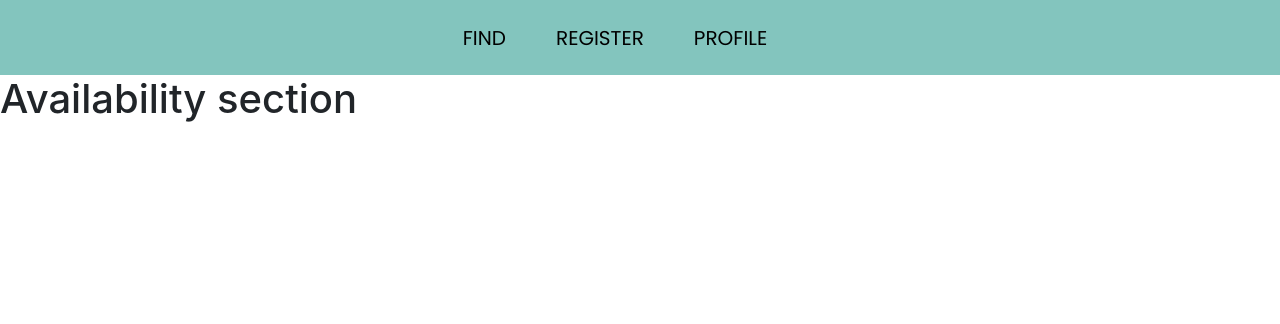
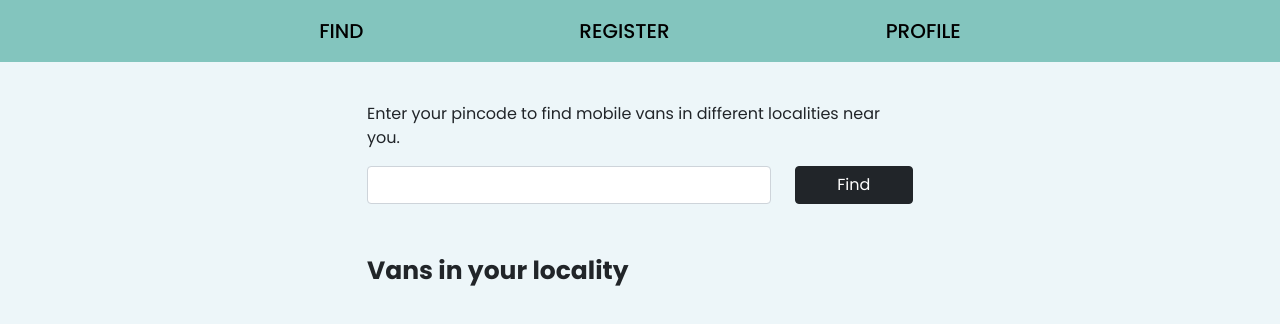
Before and after one commit to abhinavvsinhaa/VAC-19, a React (Create React App) app in the folder frontend/: page / in a window 1280 px wide. Shown: the top 324 px of the page. Built offline with nearby package versions, Linux system fonts and the light colour scheme.

Commit message:
modified navbar and developed UI of find section

```diff
--- a/frontend/public/index.html
+++ b/frontend/public/index.html
@@ -27,8 +27,12 @@
     <title>Vaccine for Every Indian</title>
     <!-- CSS only -->
     <link href="https://cdn.jsdelivr.net/npm/bootstrap@5.0.2/dist/css/bootstrap.min.css" rel="stylesheet" integrity="sha384-EVSTQN3/azprG1Anm3QDgpJLIm9Nao0Yz1ztcQTwFspd3yD65VohhpuuCOmLASjC" crossorigin="anonymous">
-    <!-- JavaScript Bundle with Popper -->
     <script src="https://cdn.jsdelivr.net/npm/bootstrap@5.0.2/dist/js/bootstrap.bundle.min.js" integrity="sha384-MrcW6ZMFYlzcLA8Nl+NtUVF0sA7MsXsP1UyJoMp4YLEuNSfAP+JcXn/tWtIaxVXM" crossorigin="anonymous"></script>
+    <style>
+      body {
+        background-color: #edf6f9;
+      }
+    </style>
   </head>
   <body>
     <noscript>You need to enable JavaScript to run this app.</noscript>
--- a/frontend/src/App.js
+++ b/frontend/src/App.js
@@ -4,12 +4,13 @@ import Available from './components/available';
 import Register from './components/register';
 import Profile from './components/profile';
 import { BrowserRouter, Switch, Route } from 'react-router-dom';
+import './styles/app.css';
 
 class App extends React.Component {
 
   render() {
     return(
-      <BrowserRouter>
+      <BrowserRouter className="App">
         <Navbar />
 
         <Switch>
--- a/frontend/src/components/available.js
+++ b/frontend/src/components/available.js
@@ -1,11 +1,36 @@
 import React from 'react';
+import '../styles/available.css';
 
-const Availabile = () => {
-    return(
-        <>
-            <h1>Availability section</h1>
-        </>
-    );
+class Availabile extends React.Component {
+    render() {
+        return(
+            <div className = 'container find'>
+                {/* Pincode form col to find avaialable vans  */}
+                <div className = 'row justify-content-center'>
+                    <div className = 'col-xl-6 col-lg-6 col-md-8 col-sm-12 col-12'>
+                        <p id = 'enterpin'>
+                            Enter your pincode to find mobile vans in different localities near you.
+                        </p>
+                        <form className='row'>
+                        <div className="col-md-9 col-lg-9 col-xl-9 col-sm-9 col-9">
+                            <input type="text" class="form-control" id="pincode"/>
+                        </div>
+                        <div className = "col-md-3 col-lg-3 col-xl-3 col-sm-3 col-3">
+                            <button className="btn btn-dark findBtn">Find</button>
+                        </div>
+                        </form>
+                    </div>
+                </div>
+                {/* Available Vaccination vans */}
+                <div className='row justify-content-center'>
+                    <div className= 'col-xl-6 col-lg-6 col-md-8 col-sm-12 col-12'>
+                    <br/><br/>
+                    <p className= 'vansInLocality'>Vans in your locality</p>
+                    </div>
+                </div>
+            </div>
+        );
+    }
 }
 
 export default Availabile;
--- a/frontend/src/components/navbar.js
+++ b/frontend/src/components/navbar.js
@@ -1,26 +1,31 @@
 import React from 'react';
 import '../styles/navbar.css';
-import { NavLink, BrowserRouter } from 'react-router-dom';
+import { BrowserRouter } from 'react-router-dom';
 
 const Navbar = () => {
     return(
-        <BrowserRouter>
-        <nav className="navbar navbar-expand-lg navbar-custom bg-custom">
-            <div className="collapse navbar-collapse justify-content-center" id="navbarNav">
-                <ul className="nav ">
-                <li className="nav-item active">
-                    <a href = '/' id='navlink'>Find</a>
+        // <BrowserRouter>
+        <nav class="navbar navbar-expand-lg navbar-light bg-custom">
+        <div class="container-fluid">
+            <button class="navbar-toggler" type="button" data-bs-toggle="collapse" data-bs-target="#navbarSupportedContent" aria-controls="navbarSupportedContent" aria-expanded="false" aria-label="Toggle navigation">
+            <span class="navbar-toggler-icon"></span>
+            </button>
+            <div class="collapse navbar-collapse justify-content-center" id="navbarSupportedContent">
+            <ul class="navbar-nav">
+                <li class="nav-item">
+                    <a class="nav-link" aria-current="page" href="/" id='navlink'>Find</a>
                 </li>
-                <li className="nav-item">
-                    <a href="/register" id='navlink'>Register</a>
+                <li class="nav-item">
+                    <a class="nav-link" id='navlink' href="/register">Register</a>
                 </li>
-                <li className="nav-item">
-                    <a href="/profile" id='navlink'>Profile</a>
+                <li class="nav-item">
+                    <a class="nav-link" href="/profile" id='navlink'>Profile</a>
                 </li>
-                </ul>
+            </ul>
             </div>
+        </div>
         </nav>
-        </BrowserRouter>
+        // </BrowserRouter>
     );
 }
 
--- /dev/null
+++ b/frontend/src/styles/available.css
@@ -0,0 +1,15 @@
+#enterpin {
+  font-family: "Poppins", sans-serif;
+  margin-top: 40px;
+}
+
+.findBtn {
+  width: 100%;
+  font-family: "Poppins", sans-serif;
+}
+
+.vansInLocality {
+  font-family: "Poppins", sans-serif;
+  font-size: 25px;
+  font-weight: 600;
+}
--- a/frontend/src/styles/navbar.css
+++ b/frontend/src/styles/navbar.css
@@ -1,8 +1,4 @@
 @import url("https://fonts.googleapis.com/css2?family=Poppins:wght@300;400;500;700&display=swap");
-
-nav {
-  height: 75px;
-}
 
 .bg-custom {
   background-color: #83c5be;
@@ -12,7 +8,14 @@ nav {
   text-decoration: none;
   color: black;
   font-family: "Poppins", sans-serif;
-  margin-right: 50px;
-  font-size: 20px;
+  font-weight: 500;
   text-transform: uppercase;
 }
+
+@media only screen and (min-width: 1210px) {
+  #navlink {
+    margin-left: 100px;
+    margin-right: 100px;
+    font-size: 20px;
+  }
+}
```
Also changed, not shown: frontend/src/styles/app.css (added).
